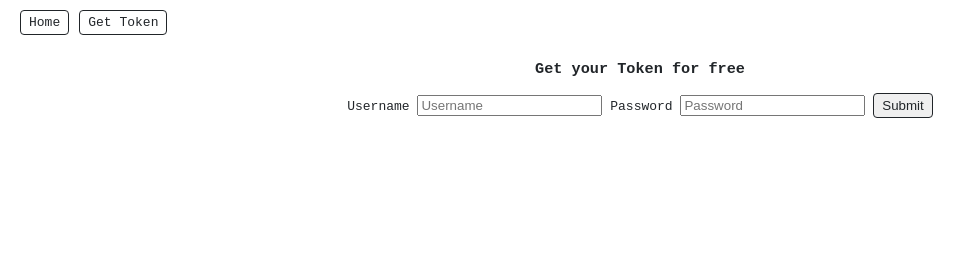
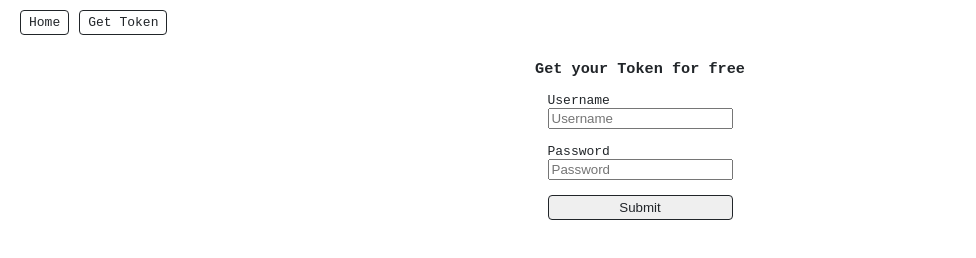
Before and after one commit to akbarjondev/nodejs-test, a website: page src/View/token.html in a window 1280 px wide. Shown: the whole page, without its empty margins (0-976 px from the left). Drawn offline with Linux system fonts and the light colour scheme; files that its build step writes are made by us from their sources.

Commit message:
Refactor styles

```diff
--- a/public/main.css
+++ b/public/main.css
@@ -45,3 +45,16 @@ body {
 	object-fit: cover;
 	border-radius: 50%;
 }
+
+.intro__form {
+	display: flex;
+	flex-direction: column;
+}
+
+.intro__input {
+	margin-bottom: 15px;
+}
+
+.intro__button {
+	cursor: pointer;
+}
```
